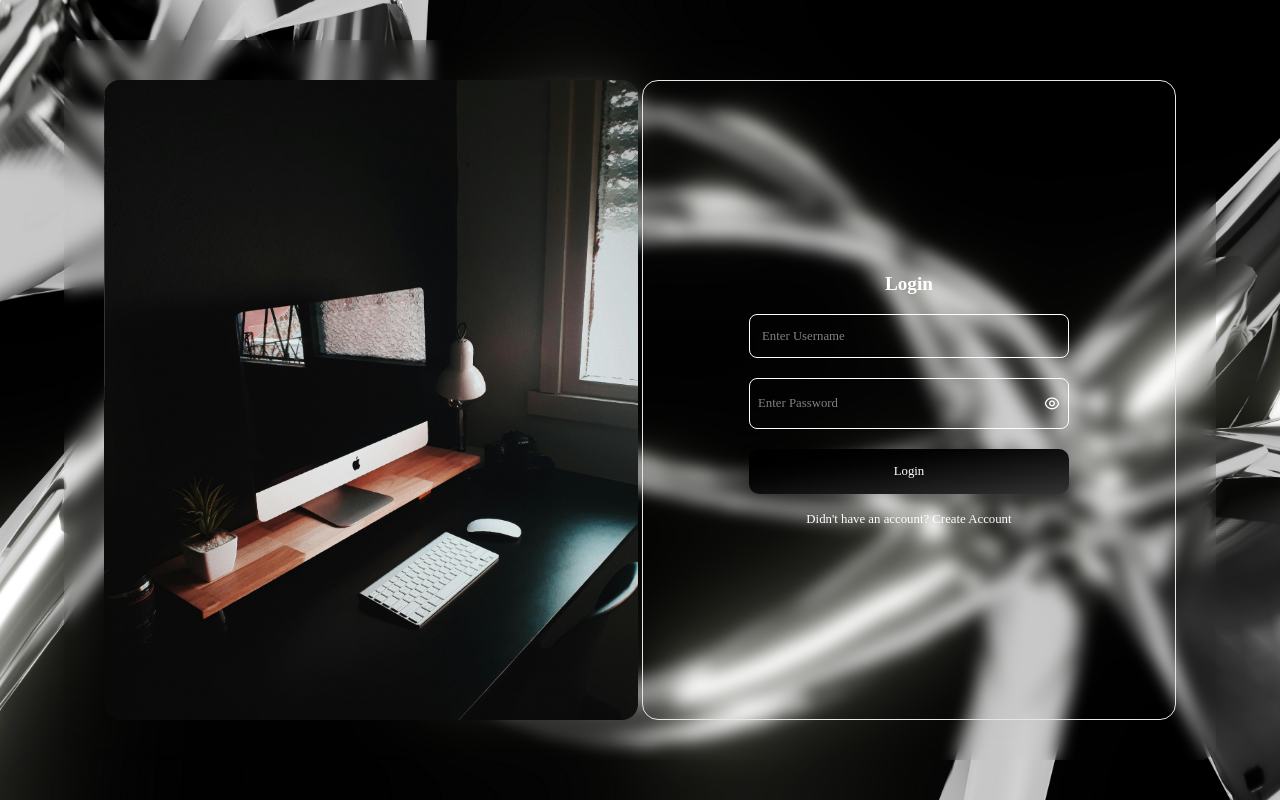
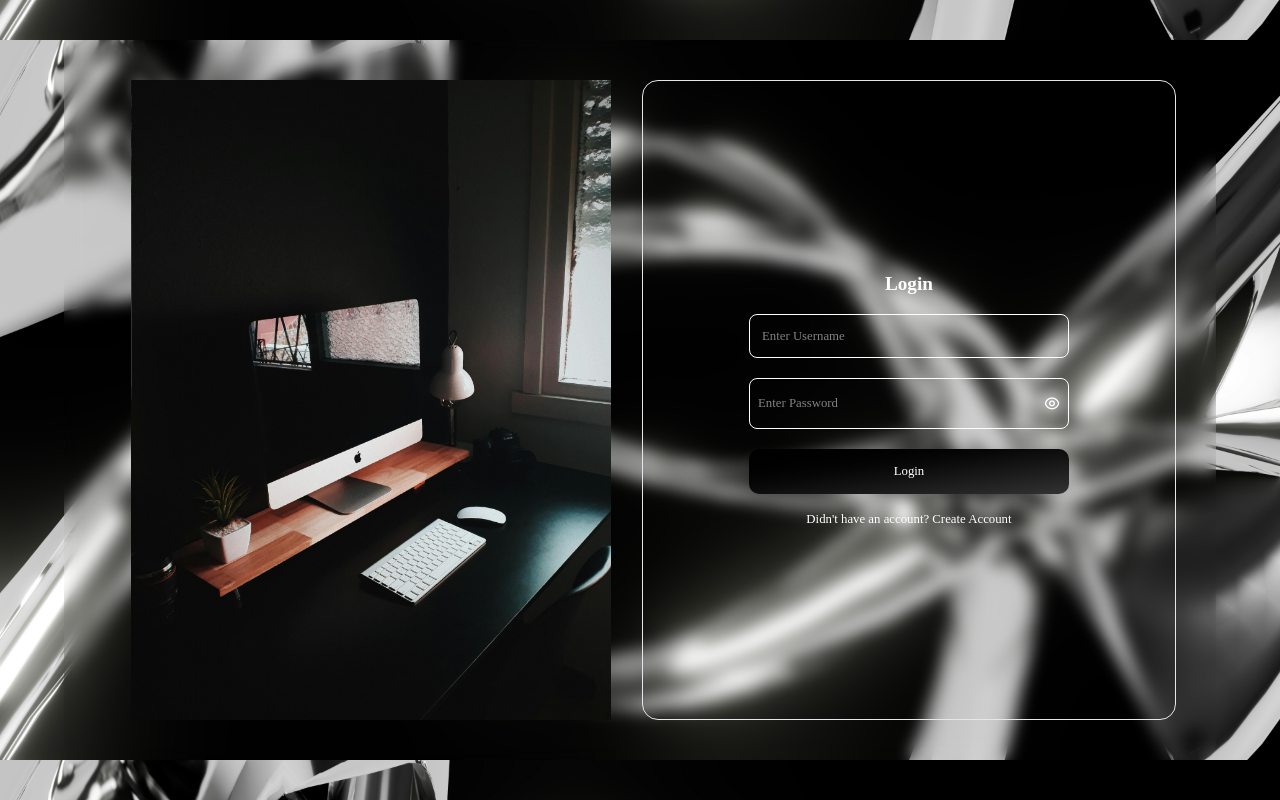
Before and after one commit to Ankitdhiman0/ecommerce-frontend, a React (Vite) app: page / in a window 1280 px wide. Built offline with nearby package versions, Linux system fonts and the light colour scheme.

Commit message:
Deploying Frontend

```diff
--- a/src/pages/Login.jsx
+++ b/src/pages/Login.jsx
@@ -77,7 +77,7 @@ function Login() {
 
   return (
     <>
-      <main className="h-screen w-full text-black flex justify-center items-center bg-[url('/mobile.jpg')] md:bg-[url('/4.jpg')] bg-cover bg-center">
+      <main className="h-screen w-full text-black flex justify-center items-center bg-[url('/mobile.jpg')] md:bg-[url('/4.jpg')] bg-contain bg-center">
         <section className="w-full h-full flex items-center justify-center flex-col md:flex-row">
           <div className="ok blured bg-transparent w-[90%] border border-white md:border-0 md:h-[90%] flex p-10 backdrop-blur-sm rounded-2xl">
             {/* Image Section - Hidden on mobile */}
@@ -85,7 +85,7 @@ function Login() {
               <img
                 src="/image.jpg"
                 alt="Login Visual"
-                className="ok w-full h-full object-cover rounded-2xl"
+                className="ok w-full h-full object-contain rounded-2xl"
               />
             </div>
 
```
